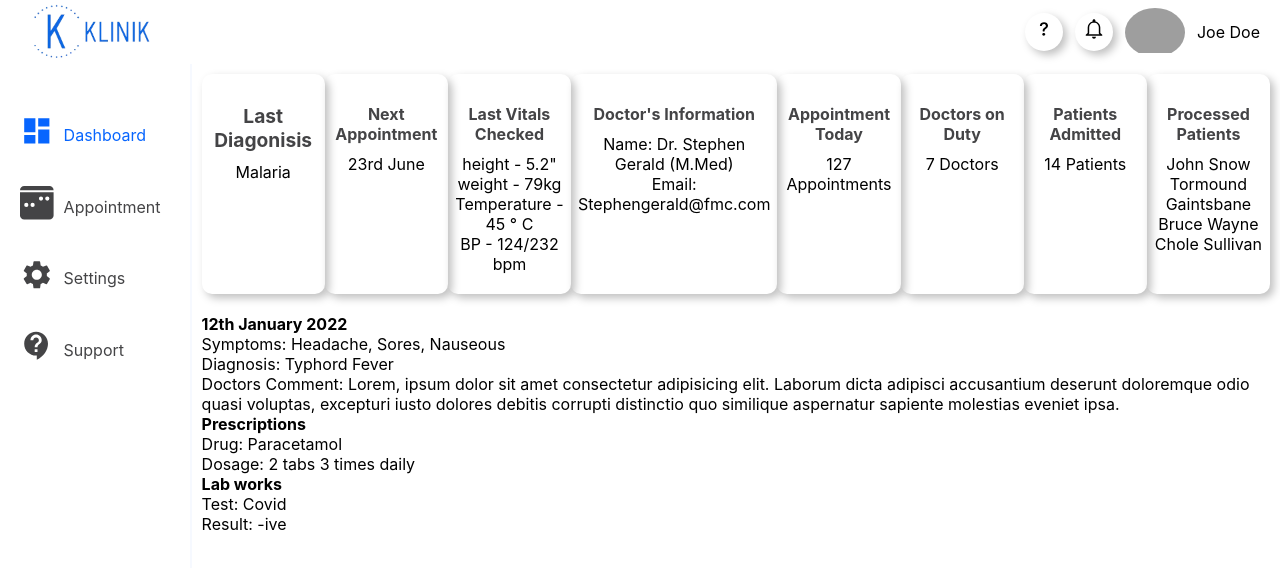
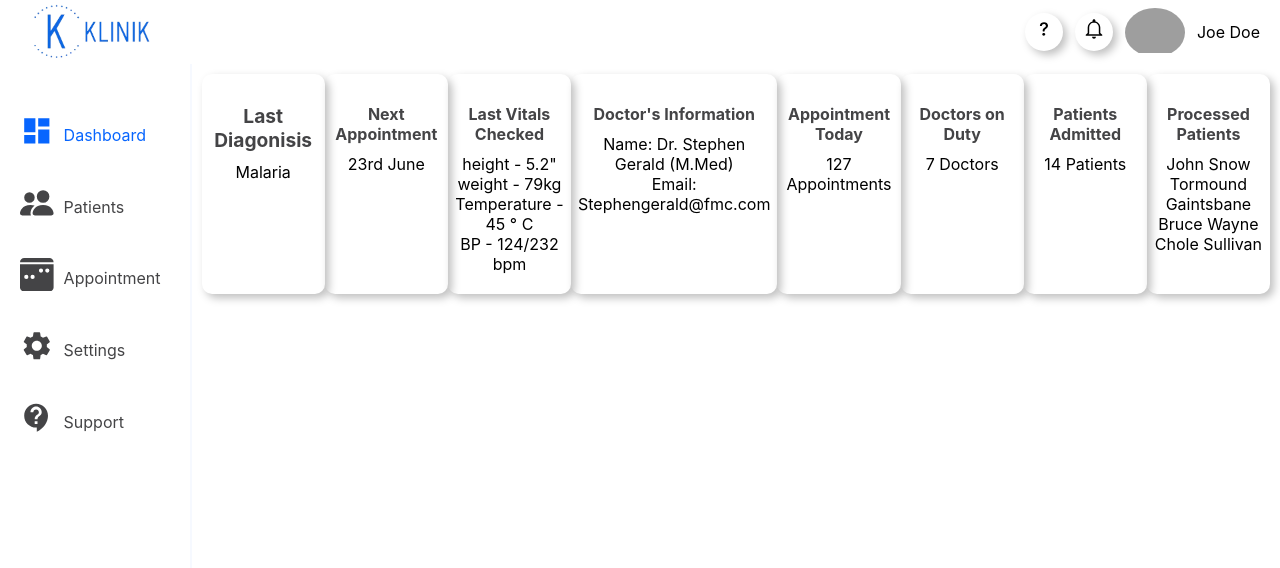
Before and after one commit to St-Pardon/klinik, a React (Create React App) app in the folder client/: page /dashboard/overview in a window 1280 px wide. Shown: the top 568 px of the page. Built offline with nearby package versions, Linux system fonts and the light colour scheme; grey boxes are pictures that could not be loaded.

Commit message:
:bookmark: saving progress

```diff
--- a/client/src/components/form/form.styled.jsx
+++ b/client/src/components/form/form.styled.jsx
@@ -12,6 +12,7 @@
   border: none;
   margin-top: 30px;
 `;
+
 export const Select = styled.select`
   padding: 10px;
   margin: 10px 0;
@@ -20,7 +21,8 @@
   border: 1px solid #84878c;
   outline-color: #84878c;
   border-radius: 5px;
-  `;
+`;
+
 export const Input = styled.input`
   padding: 10px;
   margin: 10px 0;
--- a/client/src/components/icon/icon.styled.jsx
+++ b/client/src/components/icon/icon.styled.jsx
@@ -17,18 +17,35 @@
     css`
       font-size: 1.5rem;
     `}
-  ${(props) =>
+    ${(props) =>
     props.sb &&
     css`
       font-size: 2.1rem;
     `}
-  ${(props) =>
+    ${(props) =>
     props.header &&
     css`
       font-size: 1.5rem;
-      box-shadow: 4px 4px 8px 0 rgba(0, 0, 0, 0.25), -2px -2px 6px 0 rgba(255, 255, 255, 0.3);
+      box-shadow: 4px 4px 8px 0 rgba(0, 0, 0, 0.25),
+        -2px -2px 6px 0 rgba(255, 255, 255, 0.3);
       text-align: center;
       border-radius: 100%;
       padding: 4px 7px;
     `}
+    ${(props) =>
+    props.detail &&
+    css`
+      color: #0765fe;
+      display: flex;
+      align-items: center;
+    `}
+    ${(props) =>
+    props.add &&
+    css`
+      position: fixed;
+      right: 75px;
+      bottom: 75px;
+      color: #0765fe;
+      font-size: 4rem;
+    `}
 `;
--- a/client/src/containers/overview.container.jsx
+++ b/client/src/containers/overview.container.jsx
@@ -1,7 +1,8 @@
 import React from "react";
 import { SubHeading } from "../components/heading/heading.component";
+import Record from "../components/record/record.component";
 import SummaryWidget from "../components/widgets/summary.widget";
-import { Section, Row, Entry } from "./container.styled";
+import { Section, Row } from "./container.styled";
 
 const OverviewContainer = ({ user_type }) => {
   return (
@@ -77,6 +78,7 @@
           </SummaryWidget>
         ) : null}
       </Row>
+      {user_type === "patient" ? <Record /> : null}
       {/* <Row>
         {user_type !== "staff" ? (
           <SummaryWidget>
@@ -164,7 +166,7 @@
           </SummaryWidget>
         ) : null}
       </Row> */}
-      <div>
+      {/* <div>
         <h4>12th January 2022</h4>
         <div>
           <p>
@@ -199,7 +201,7 @@
             <span>Result:</span> -ive
           </p>
         </div>
-      </div>
+      </div> */}
     </Section>
   );
 };
--- a/client/src/containers/settings.container.jsx
+++ b/client/src/containers/settings.container.jsx
@@ -1,10 +1,16 @@
 import React from 'react'
+import { Fieldset, Form, Input } from '../components/form/form.styled';
 import { Section } from './container.styled'
 
 const SettingsContainer = () => {
   return (
     <Section>
-        Settings
+        <Form>
+          <Fieldset>
+            <label htmlFor="avatar">Change Your Profile Picture</label>
+            <Input type="file" name='avatar' id='avatar'/>
+          </Fieldset>
+        </Form>
     </Section>
   )
 }
--- a/client/src/routes/dashboard/patient.dashboard.jsx
+++ b/client/src/routes/dashboard/patient.dashboard.jsx
@@ -4,12 +4,16 @@
 import Sidebar from "../../components/sidebar/sidebar.component";
 import { Main } from "./dashboard.styled";
 
-const PatientDashboard = () => {
+const PatientDashboard = ({ user_type, user_role, job_type }) => {
   return (
     <>
       <HeaderComponent />
       <Main>
-        <Sidebar user_type="patient" />
+        <Sidebar
+          user_type={user_type}
+          user_role={user_role}
+          job_type={job_type}
+        />
         <Outlet />
       </Main>
     </>
```
